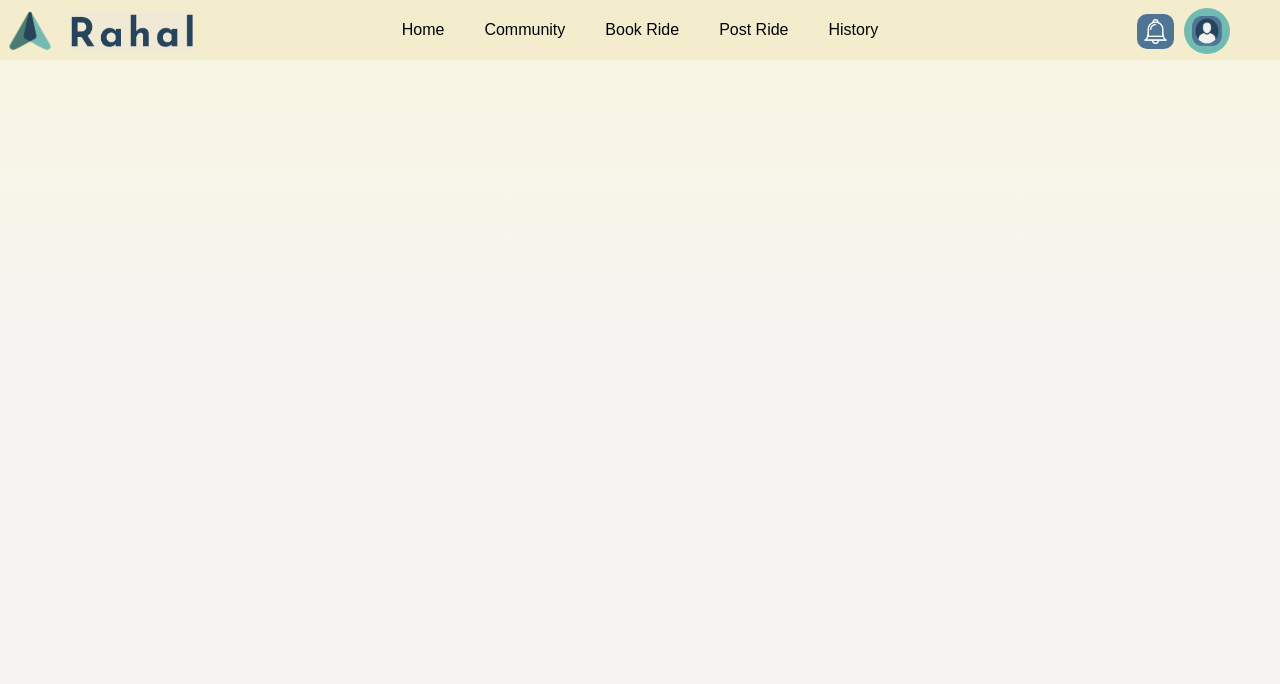
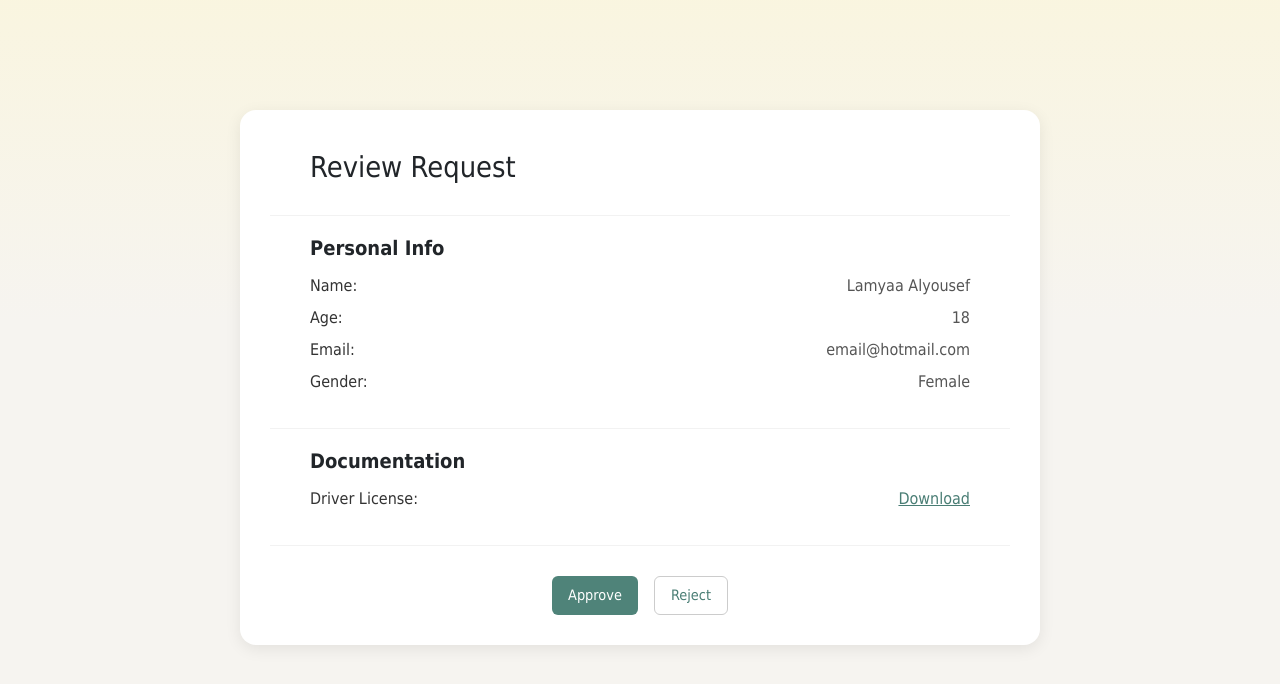
Before and after one commit to SaraEAlshayeb/rahal, a React (Create React App) app: page /review-driver in a window 1280 px wide. Shown: the top 684 px of the page. Built offline with nearby package versions, Linux system fonts and the light colour scheme.

Commit message:
Pushed By Lamyaa (admin view final touches)

```diff
--- a/src/AdminMenu.js
+++ b/src/AdminMenu.js
@@ -56,7 +56,7 @@ function AdminMenu() {
                     <img src="/ApproveDriver.png" alt="Admin 1" className="admin-img" />
                     <div className="admin-box" id="box3">
                         <br/>
-                        <h3>Approve Driver Requests</h3>
+                        <h3>Manage Driver Requests</h3>
                         <br/><br/>
                         <p>Review and approve driver applications by verifying licenses, vehicle registration.</p>
                         <button className="admin-btn" onClick={() => navigate('/approve-drivers')}>Start</button>
@@ -67,9 +67,9 @@ function AdminMenu() {
                 <div className="admin-card">
                     <div className="admin-box" id="box4">
                         <br/>
-                        <h3>Manage Profile</h3>
+                        <h3>Manage Users' Profiles</h3>
                         <br/><br/>
-                        <p>Description</p>
+                        <p>View,and manage user profiles including personal information, account status, and access permissions.</p>
                         <button className="admin-btn" onClick={() => navigate('/manage-profile')}>Start</button>
 
                     </div>
--- a/src/App.js
+++ b/src/App.js
@@ -25,6 +25,7 @@ import ReviewComplaint from './ReviewComplaint';
 import EditCommunity from './EditCommunity';
 import Verified from './Verified';
 import ManageProfiles from "./ManageProfiles";
+import ReviewDriverRequest from './ReviewDriverRequest';
 
 function App() {
   return (
@@ -36,7 +37,7 @@ function App() {
 
 function MainLayout() {
   const location = useLocation();
-  const hideNavbarOn = ['/login', '/register', '/adminmenu'];
+  const hideNavbarOn = ['/login', '/register', '/adminmenu','/review-driver',"/manage-profile","/approve-drivers","/manage-communities"];
 
   return (
     <>
@@ -61,6 +62,7 @@ function MainLayout() {
         <Route path="/verified" element={<Verified />} />
         <Route path="/profile" element={<Profile />} />
         <Route path="/manage-profile" element={<ManageProfiles />} />
+        <Route path="/review-driver" element={<ReviewDriverRequest />} />
 
       </Routes>
     </>
--- a/src/Complaints.js
+++ b/src/Complaints.js
@@ -4,7 +4,7 @@ import './Complaints.css';
 
 function Complaints() {
     const navigate = useNavigate();
-    const [complaints, setComplaints] = useState([
+    /*const [complaints, setComplaints] = useState([
         {
             id: 1,
             issuedBy: "Issued By : Lamyaa Alyousef",
@@ -47,11 +47,76 @@ function Complaints() {
             description: "The app did not work when I tried to ...",
             date: "20/4/2025",
         },
-    ]);
+    ]);*/
+    const [complaints, setComplaints] = useState(() => {
+        const stored = localStorage.getItem("complaints");
+        return stored ? JSON.parse(stored) : [
+            {
+                id: 1,
+                issuedBy: "Issued By : Lamyaa Alyousef",
+                description: "Driver arrived 20 minutes late to the scheduled...",
+                date: "1/2/2025",
+            },
+            {
+                id: 2,
+                issuedBy: "Issued By : Sara Alshayeb",
+                description: "The car was not clean and had an odor ...",
+                date: "10/2/2025",
+            },
+            {
+                id: 3,
+                issuedBy: "Issued By : Imas Alghamdi",
+                description: "Driver was impolite and dismissive during...",
+                date: "13/3/2025",
+            },
+            {
+                id: 4,
+                issuedBy: "Issued By : Farah Almutairi",
+                description: "I was charged more than the displayed ...",
+                date: "17/3/2025",
+            },
+            {
+                id: 5,
+                issuedBy: "Issued By : Sarah Alshalali",
+                description: "The driver was on a phone call for the ...",
+                date: "20/4/2025",
+            },
+            {
+                id: 6,
+                issuedBy: "Issued By : Mohammad Ali",
+                description: "The driver did not show up at the pickup ...",
+                date: "27/4/2025",
+            },
+            {
+                id: 7,
+                issuedBy: "Issued By : Fawaz Aref",
+                description: "The app did not work when I tried to ...",
+                date: "20/4/2025",
+            },
+        ];
+    });
+
+    React.useEffect(() => {
+        localStorage.setItem("complaints", JSON.stringify(complaints));
+    }, [complaints]);
+
+
 
     const handleDismiss = (id) => {
         setComplaints((prev) => prev.filter((complaint) => complaint.id !== id));
     };
+
+
+    const handleInProgress = (id) => {
+        setComplaints((prev) =>
+            prev.map((complaint) =>
+                complaint.id === id
+                    ? { ...complaint, status: 'inProgress' }
+                    : complaint
+            )
+        );
+    };
+
 
     return (
         <div>
@@ -79,14 +144,18 @@ function Complaints() {
                         <option value="oldest">Oldest</option>
                     </select>
                 </div>
+                <div className="apply-group">
+                    <button className="btn btn-filled">Apply</button>
+                </div>
             </div>
 
 
 
             <div className="page-center">
                 {complaints.map((complaint) => (
-                    <div className="item-box" key={complaint.id}>
-                        <div className="item-content">
+                    <div className={`item-box ${complaint.status === 'inProgress' ? 'in-progress' : ''}`} key={complaint.id}>
+
+                    <div className="item-content">
                             <div className="item-info">
                                 <h4 className="item-title">{complaint.issuedBy}</h4>
                                 <p className="item-date">{complaint.date}</p>
@@ -95,12 +164,29 @@ function Complaints() {
                         </div>
 
                         <div className="item-buttons">
-                            <button className="btn btn-outline" onClick={() => handleDismiss(complaint.id)}>
-                                Dismiss
-                            </button>
-                            <button className="btn btn-filled" onClick={() => navigate('/review')}>
+                            <div
+                                key={complaint.id}
+                                className={`complaint-card ${complaint.status === 'inProgress' ? 'in-progress' : ''}`}
+                            >
+                                {/* complaint content */}
+                                <button
+                                    className="btn btn-outline"
+                                    onClick={() => handleInProgress(complaint.id)}
+                                    disabled={complaint.status === 'inProgress'}
+                                >
+                                    {complaint.status === 'inProgress' ? 'handling' : 'Mark In Progress'}
+                                </button>
+
+                            </div>
+
+
+                            <button
+                                className="btn btn-filled"
+                                onClick={() => navigate('/review', { state: { id: complaint.id } })}
+                            >
                                 Resolve
                             </button>
+
 
                         </div>
                     </div>
--- a/src/ReviewDriverRequest.css
+++ b/src/ReviewDriverRequest.css
@@ -4,31 +4,20 @@ body {
     background: linear-gradient(to top, rgb(246, 244, 240) 60%, rgba(247, 241, 211, 0.71) 100%);
     min-height: 100vh;
 }
+
 .review-page {
     display: flex;
-    justify-content: center; /* Horizontally center */
-    gap: 10px;
-    padding: 110px 20px 40px; /* Push down below navbar */
-    box-sizing: border-box;
+    justify-content: center;   /* ✅ This horizontally centers */
+    padding-top: 110px;
+    padding-bottom: 40px;
 }
 
-.box-left, .box-right {
+
+.box-left {
     background-color: white;
     border-radius: 16px;
     box-shadow: 0 4px 16px rgba(0, 0, 0, 0.1);
     padding: 30px;
-}
-
-.box-left {
-    width: 900px;
-    height: 500px;
-    background-color: white;
-    border-radius: 16px;
-    box-shadow: 0 4px 16px rgba(0, 0, 0, 0.08);
-    padding: 30px;
-    display: flex;
-    flex-direction: column;
-    justify-content: space-between;
 }
 
 .buttons-bottom {
@@ -64,11 +53,6 @@ body {
 }
 
 
-.box-large h2,
-.box-small h3 {
-    margin-bottom: 15px;
-}
-
 .review-btn {
     padding: 10px 16px;
     margin-right: 10px;
@@ -85,12 +69,7 @@ body {
     background-color: #3d5a6c;
 }
 
-.action-buttons {
-    margin-top: 25px;
-    display: flex;
-    flex-wrap: wrap;
-    gap: 10px;
-}
+
 
 #complaint-description {
     border-color: #282c34;
@@ -101,36 +80,48 @@ body {
     padding: 110px 30px;
     border-radius: 12px;
     box-shadow: inset 0 4px 8px rgba(0, 0, 0, 0.1);
-
     margin-bottom: 20px;
 
 }
 
 .buttons-bottom {
     display: flex;
-    justify-content: left;
-    gap: 15px;
-    margin-top: 10px;
-}
-.section-wrapper {
-    display: flex;
-    flex-direction: column;
-    align-items: center;
-    gap: 12px;
-    flex: 1;
+    justify-content: center;   /* ✅ centers the buttons horizontally */
+    gap: 16px;                 /* space between buttons */
+    margin-top: 30px;
 }
 
+
+.section-wrapper {
+    max-width: 800px;
+    width: 100%;
+    margin: 0 auto;
+    padding: 30px;
+    background-color: white;
+    border-radius: 16px;
+    box-shadow: 0 4px 16px rgba(0, 0, 0, 0.08);
+}
+
+
+
 .section {
-    padding: 0 0 10px;
-    border-bottom: 1px solid #ccc;
-    width: 900px;
+    width: 100%; /* ✅ Makes sure it fills the entire parent */
+    padding-bottom: 0px;
+    margin-bottom: 0px;
 }
+.page-title {
+    margin-top: 0;
+    margin-bottom: 10px;   /* ✅ closer to bottom section */
+    padding-top: 10px;     /* ✅ optional: push it slightly from card top */
+    font-size: 1.8rem;
+
+}
+
+
 .info-row {
-    display: flex;
-    justify-content: space-between;
     padding: 4px 0;
-    font-size: 1rem;
 }
+
 
 .label {
     font-weight: 500;
@@ -150,3 +141,38 @@ body {
     padding-left: 40px; /* Adjust the value as needed */
     margin-bottom: 10px;
 }
+.last{
+    border-bottom: none;
+}
+
+.download-link {
+    color: #497d74;
+    text-decoration: underline;
+    font-weight: 500;
+}
+.download-link:hover {
+    text-decoration: none;
+}
+.section-divider {
+    width: 100%;                  /* Adjust this to match your card's content width */
+    max-width: 800px;            /* Matches the content max width */
+    margin: 30px auto 20px auto; /* ✅ Centers the line */
+    border: none;
+    border-top: 1px solid #ccc;
+}
+.modal {
+    background-color: rgba(0, 0, 0, 0.5);
+    position: fixed;
+    inset: 0;
+    z-index: 1050;
+    display: flex;
+    align-items: center;
+    justify-content: center;
+}
+
+.modal-backdrop {
+    position: fixed;
+    inset: 0;
+    z-index: 1040;
+    background-color: rgba(0, 0, 0, 0.5);
+}
--- a/src/ReviewDriverRequest.js
+++ b/src/ReviewDriverRequest.js
@@ -1,16 +1,38 @@
-import React from 'react';
 import './ReviewDriverRequest.css';
+import React, { useState } from 'react';
+import { useNavigate } from 'react-router-dom';
+
 function ReviewDriverRequest() {
+    const [showApproveModal, setShowApproveModal] = useState(false);
+    const [showRejectModal, setShowRejectModal] = useState(false);
+    const navigate = useNavigate();
+
+    const handleApprove = () => {
+        setShowApproveModal(true);
+    };
+
+    const handleApproveOk = () => {
+        navigate('/approve-drivers');
+    };
+
+    const handleReject = () => {
+        setShowRejectModal(true);
+    };
+
+    const handleRejectOk = () => {
+        navigate('/approve-drivers');
+    };
+
     return (
         <div className="review-page">
-            <div className="box-left">
             <div className="section-wrapper">
                 <div className="section">
-                        <h3 className="section-title">Review Request</h3>
+                    <h3 className="section-title page-title">Review Request</h3>
                 </div>
+                <hr className="section-divider" />
 
                 <div className="section">
-                        <h3 className="section-title">Personal Info</h3>
+                    <h2 className="section-title">Personal Info</h2>
                     <div className="info-row">
                         <span className="label">Name:</span>
                         <span className="value">Lamyaa Alyousef</span>
@@ -29,20 +51,68 @@ function ReviewDriverRequest() {
                     </div>
                 </div>
 
-                    <div className="section">
-                        <h3 className="section-title">Documentation:</h3>
-                    </div> {/* ✅ properly closed this div */}
+                <hr className="section-divider" />
+
+                <div className="section last">
+                    <h2 className="section-title">Documentation</h2>
+                    <div className="info-row">
+                        <span className="label">Driver License:</span>
+                        <a href="/path-to-file.pdf" download className="download-link">Download</a>
+                    </div>
+                </div>
+
+                <hr className="section-divider" />
 
                 <div className="buttons-bottom">
-                        <button className="btn btn-filled">Suspend User</button>
-                        <button className="btn btn-filled">Contact issuer</button>
-                        <button className="btn btn-outline">Back to Complaints</button>
+                    <button className="btn btn-filled" onClick={handleApprove}>Approve</button>
+                    <button className="btn btn-outline" onClick={handleReject}>Reject</button>
+                </div>
+            </div>
+
+            {/* ✅ Approve Modal */}
+            {showApproveModal && (
+                <>
+                    <div className="modal-backdrop fade show"></div>
+                    <div className="modal fade show" tabIndex="-1" style={{ display: 'block' }}>
+                        <div className="modal-dialog modal-dialog-centered">
+                            <div className="modal-content">
+                                <div className="modal-header">
+                                    <h5 className="modal-title">Approved</h5>
+                                </div>
+                                <div className="modal-body">
+                                    <p>Driver request approved successfully!</p>
+                                </div>
+                                <div className="modal-footer">
+                                    <button className="btn btn-success" onClick={handleApproveOk}>OK</button>
                                 </div>
                             </div>
                         </div>
                     </div>
+                </>
+            )}
 
-
+            {/* ❌ Reject Modal */}
+            {showRejectModal && (
+                <>
+                    <div className="modal-backdrop fade show"></div>
+                    <div className="modal fade show" tabIndex="-1" style={{ display: 'block' }}>
+                        <div className="modal-dialog modal-dialog-centered">
+                            <div className="modal-content">
+                                <div className="modal-header">
+                                    <h5 className="modal-title">Rejected</h5>
+                                </div>
+                                <div className="modal-body">
+                                    <p>Driver request has been rejected successfully.</p>
+                                </div>
+                                <div className="modal-footer">
+                                    <button className="btn btn-danger" onClick={handleRejectOk}>OK</button>
+                                </div>
+                            </div>
+                        </div>
+                    </div>
+                </>
+            )}
+        </div>
     );
 }
 
```
Also changed, not shown: src/ApproveDrivers.css (+8 -0 lines), src/ApproveDrivers.js (+4 -6 lines), src/Complaints.css (+31 -7 lines), src/ReviewComplaint.js (+17 -2 lines), src/components/AdminNavbar.jsx (added, +9 -0 lines). Lines whose indentation alone changed are shown as unchanged.
